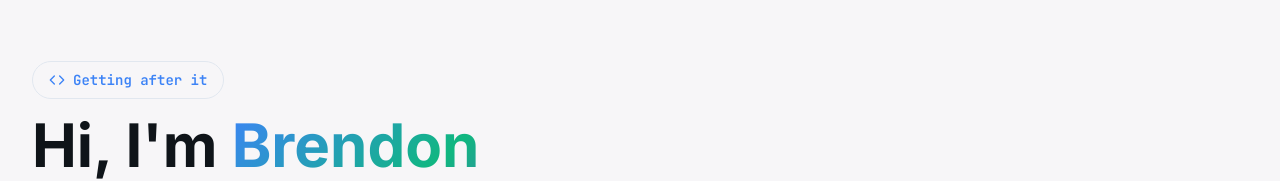
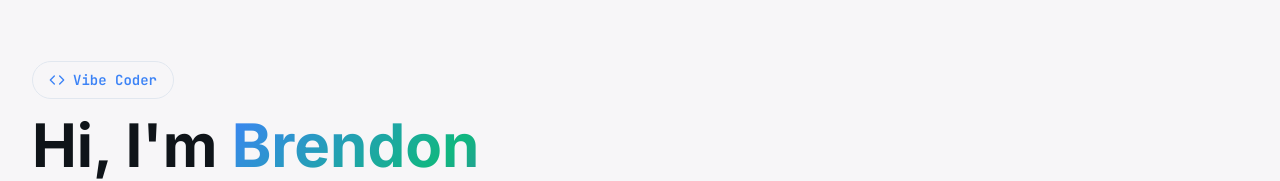
Before and after one commit to bdalaba/bd-portfolio, a React (Vite) app: page / in a window 1280 px wide. Shown: the part 144-325 px from the top of the page. Built offline with nearby package versions, Linux system fonts and the light colour scheme.

Commit message:
Changed verbiage above hero text

```diff
--- a/src/components/hero.tsx
+++ b/src/components/hero.tsx
@@ -29,7 +29,7 @@ export function Hero() {
                 data-testid="availability-badge"
               >
                 <Code className="mr-2 h-4 w-4" />
-                <span className="font-mono text-sm">Getting after it</span>
+                <span className="font-mono text-sm">Vibe Coder</span>
               </Badge>
 
               <h1 className="text-4xl sm:text-5xl lg:text-6xl font-bold leading-tight">
```
